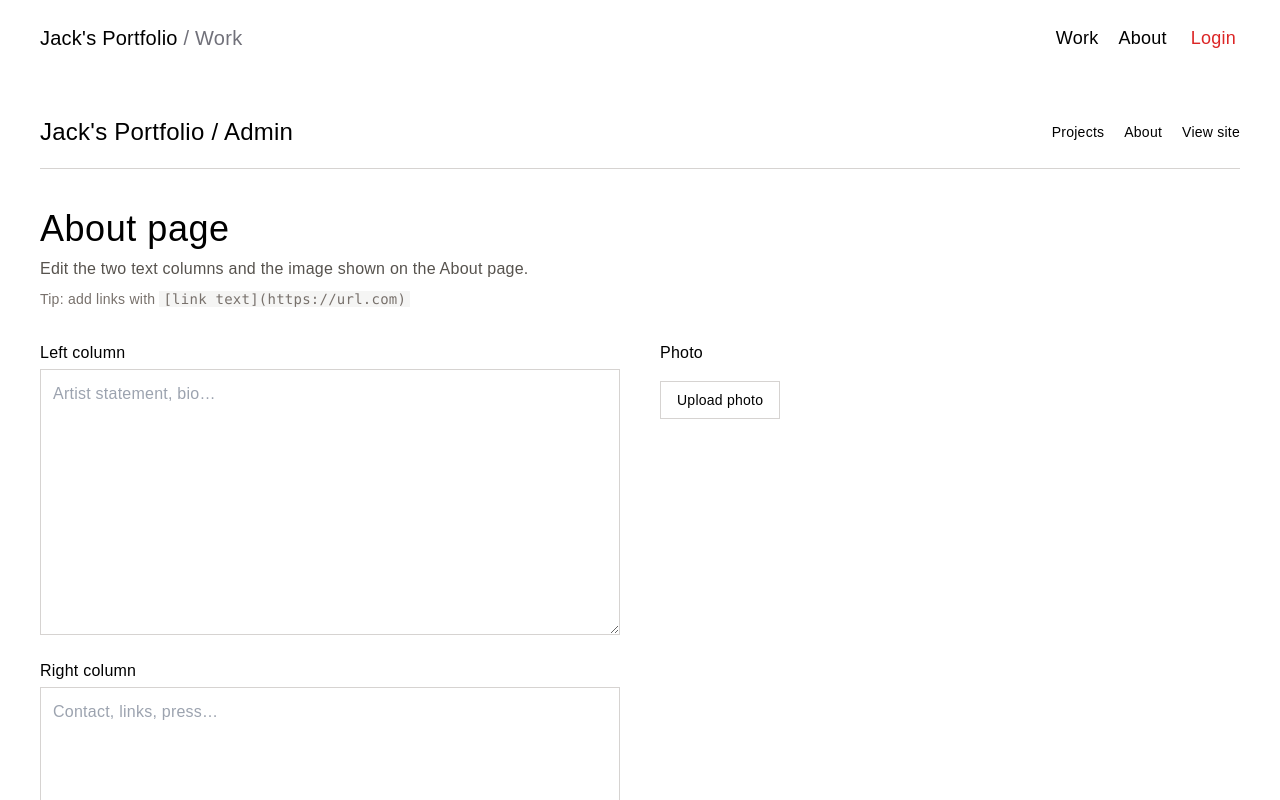
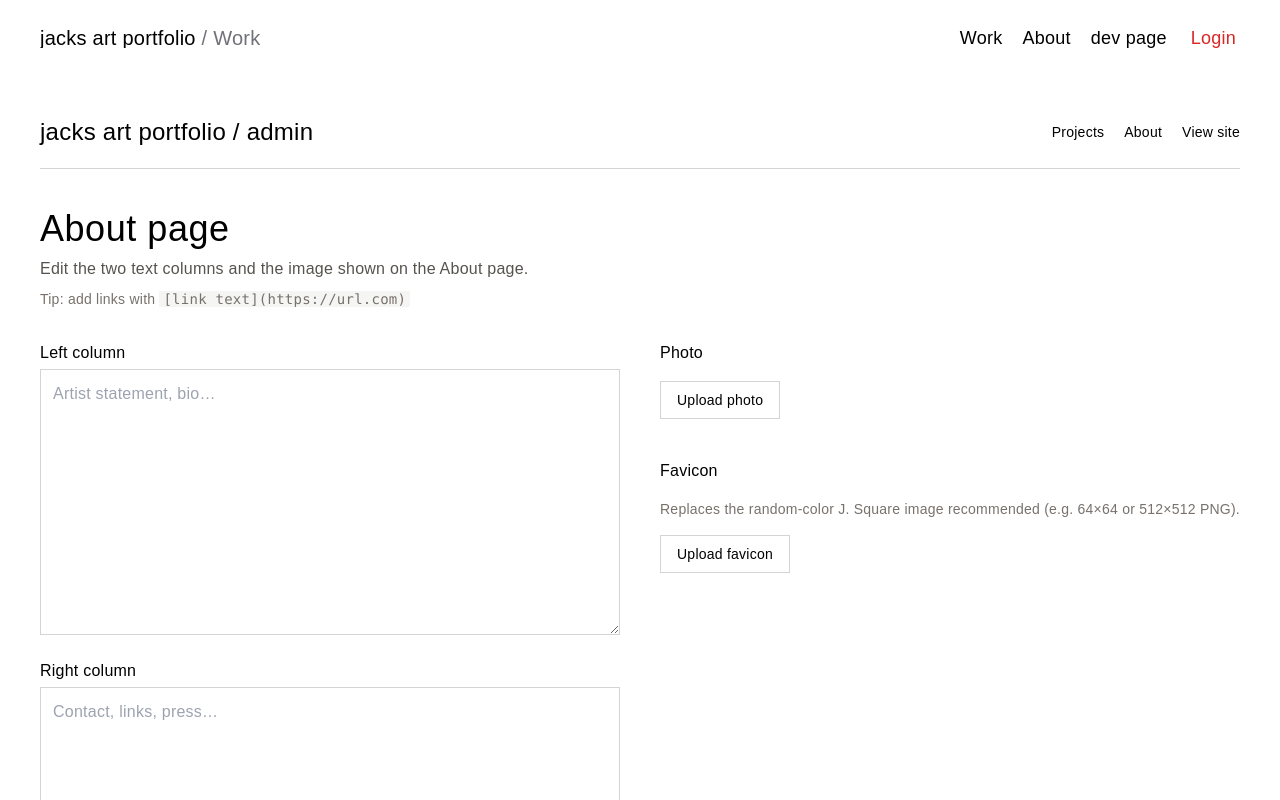
Before and after one commit to jckzif/art-portfolio, a Next.js app: page /admin/about in a window 1280 px wide. Shown: the top 800 px of the page. Built offline with nearby package versions, Linux system fonts and the light colour scheme; no server answers; the database is empty; a web font is replaced by a local one.

Commit message:
Update title, domain, dev page link, admin favicon upload

```diff
--- a/app/admin/layout.tsx
+++ b/app/admin/layout.tsx
@@ -1 +1 @@
-import Link from 'next/link'; export default function AdminLayout({ children }: { children: React.ReactNode }) { return <main className="page py-10"><div className="mb-10 flex items-center justify-between border-b border-stone-300 pb-5"><Link href="/admin" className="text-2xl no-underline">Jack&apos;s Portfolio / Admin</Link><nav className="flex items-center gap-5 text-sm"><Link href="/admin/projects" className="no-underline hover:underline">Projects</Link><Link href="/admin/about" className="no-underline hover:underline">About</Link><Link href="/" className="no-underline hover:underline">View site</Link></nav></div>{children}</main>; }
+import Link from 'next/link'; export default function AdminLayout({ children }: { children: React.ReactNode }) { return <main className="page py-10"><div className="mb-10 flex items-center justify-between border-b border-stone-300 pb-5"><Link href="/admin" className="text-2xl no-underline">jacks art portfolio / admin</Link><nav className="flex items-center gap-5 text-sm"><Link href="/admin/projects" className="no-underline hover:underline">Projects</Link><Link href="/admin/about" className="no-underline hover:underline">About</Link><Link href="/" className="no-underline hover:underline">View site</Link></nav></div>{children}</main>; }
--- a/app/layout.tsx
+++ b/app/layout.tsx
@@ -1,8 +1,13 @@
-import type { Metadata } from 'next'; import { Suspense } from 'react'; import './globals.css'; import { SiteHeader } from '@/components/site-header'; import { DynamicFavicon } from '@/components/dynamic-favicon';
+import type { Metadata } from 'next'; import { Suspense } from 'react'; import './globals.css'; import { SiteHeader } from '@/components/site-header'; import { DynamicFavicon } from '@/components/dynamic-favicon'; import { getAboutContent } from '@/lib/data';
 function siteUrl() {
-  const raw = process.env.NEXT_PUBLIC_SITE_URL || 'http://localhost:3000';
+  const raw = process.env.NEXT_PUBLIC_SITE_URL || 'https://jackzif.art';
   // ensure the value always has a scheme so new URL() doesn't throw
   return raw.startsWith('http') ? raw : `https://${raw}`;
 }
-export const metadata: Metadata = { title: { default: "Jack's Portfolio", template: "%s — Jack's Portfolio" }, description: "Jack's digital art portfolio.", metadataBase: new URL(siteUrl()) };
-export default function RootLayout({ children }: Readonly<{ children: React.ReactNode }>) { return <html lang="en"><body><DynamicFavicon /><Suspense fallback={<header className="page py-5"><span className="text-xl">Jack&apos;s Portfolio</span></header>}><SiteHeader /></Suspense>{children}</body></html>; }
+export const metadata: Metadata = { title: { default: 'jacks art portfolio', template: '%s — jacks art portfolio' }, description: "Jack's digital art portfolio.", metadataBase: new URL(siteUrl()) };
+export default async function RootLayout({ children }: Readonly<{ children: React.ReactNode }>) {
+  const about = await getAboutContent();
+  const faviconUrl = about?.favicon_path
+    ? `${process.env.NEXT_PUBLIC_SUPABASE_URL}/storage/v1/object/public/artwork/${about.favicon_path}`
+    : undefined;
+  return <html lang="en"><body><DynamicFavicon src={faviconUrl} /><Suspense fallback={<header className="page py-5"><span className="text-xl">jacks art portfolio</span></header>}><SiteHeader /></Suspense>{children}</body></html>; }
--- a/components/about-editor.tsx
+++ b/components/about-editor.tsx
@@ -4,12 +4,13 @@ import Image from 'next/image';
 import { createClient } from '@/lib/supabase/client';
 import { allowedImageTypes, maxImageBytes } from '@/lib/utils';
 
-type AboutContent = { id: number; left_text: string; right_text: string; image_path: string | null };
+type AboutContent = { id: number; left_text: string; right_text: string; image_path: string | null; favicon_path: string | null };
 
 export function AboutEditor() {
   const db = createClient();
   const [form, setForm] = useState({ left_text: '', right_text: '' });
   const [imagePath, setImagePath] = useState<string | null>(null);
+  const [faviconPath, setFaviconPath] = useState<string | null>(null);
   const [saving, setSaving] = useState(false);
   const [message, setMessage] = useState('');
   const [loading, setLoading] = useState(true);
@@ -20,6 +21,7 @@ export function AboutEditor() {
         const d = data as AboutContent;
         setForm({ left_text: d.left_text, right_text: d.right_text });
         setImagePath(d.image_path);
+        setFaviconPath(d.favicon_path);
       }
       setLoading(false);
     });
@@ -29,12 +31,12 @@ export function AboutEditor() {
   async function save() {
     setSaving(true);
     setMessage('');
-    const { error } = await db.from('about_content').upsert({ id: 1, ...form, image_path: imagePath });
+    const { error } = await db.from('about_content').upsert({ id: 1, ...form, image_path: imagePath, favicon_path: faviconPath });
     setSaving(false);
     setMessage(error ? `Could not save: ${error.message}` : 'Saved.');
   }
 
-  async function uploadImage(files: FileList | null) {
+  async function uploadImage(files: FileList | null, type: 'photo' | 'favicon' = 'photo') {
     if (!files?.length) return;
     const file = files[0];
     if (!allowedImageTypes.includes(file.type) || file.size > maxImageBytes) {
@@ -42,17 +44,28 @@ export function AboutEditor() {
       return;
     }
     setMessage('Uploading…');
-    if (imagePath) await db.storage.from('artwork').remove([imagePath]);
     const ext = file.name.split('.').pop()?.toLowerCase() || 'jpg';
-    const path = `about/${crypto.randomUUID()}.${ext}`;
-    const { error } = await db.storage.from('artwork').upload(path, file, { contentType: file.type });
-    if (error) { setMessage(`Upload failed: ${error.message}`); return; }
-    setImagePath(path);
-    setMessage('Image uploaded. Click Save to apply.');
+    if (type === 'favicon') {
+      if (faviconPath) await db.storage.from('artwork').remove([faviconPath]);
+      const path = `favicon/${crypto.randomUUID()}.${ext}`;
+      const { error } = await db.storage.from('artwork').upload(path, file, { contentType: file.type });
+      if (error) { setMessage(`Upload failed: ${error.message}`); return; }
+      setFaviconPath(path);
+    } else {
+      if (imagePath) await db.storage.from('artwork').remove([imagePath]);
+      const path = `about/${crypto.randomUUID()}.${ext}`;
+      const { error } = await db.storage.from('artwork').upload(path, file, { contentType: file.type });
+      if (error) { setMessage(`Upload failed: ${error.message}`); return; }
+      setImagePath(path);
+    }
+    setMessage('Uploaded. Click Save to apply.');
   }
 
   const imgUrl = imagePath
     ? `${process.env.NEXT_PUBLIC_SUPABASE_URL}/storage/v1/object/public/artwork/${imagePath}`
+    : null;
+  const faviconUrl = faviconPath
+    ? `${process.env.NEXT_PUBLIC_SUPABASE_URL}/storage/v1/object/public/artwork/${faviconPath}`
     : null;
 
   return (
@@ -111,13 +124,23 @@ export function AboutEditor() {
             )}
             <label className="w-fit cursor-pointer border border-stone-300 px-4 py-2 text-sm hover:bg-stone-50">
               {imgUrl ? 'Replace photo' : 'Upload photo'}
-              <input
-                type="file"
-                accept={allowedImageTypes.join(',')}
-                className="sr-only"
-                onChange={e => uploadImage(e.target.files)}
-              />
+              <input type="file" accept={allowedImageTypes.join(',')} className="sr-only" onChange={e => uploadImage(e.target.files, 'photo')} />
             </label>
+
+            <p className="font-medium mt-6">Favicon</p>
+            <p className="text-sm text-stone-500">Replaces the random-color J. Square image recommended (e.g. 64×64 or 512×512 PNG).</p>
+            {faviconUrl && (
+              <img src={faviconUrl} alt="Current favicon" className="h-16 w-16 rounded" />
+            )}
+            <label className="w-fit cursor-pointer border border-stone-300 px-4 py-2 text-sm hover:bg-stone-50">
+              {faviconUrl ? 'Replace favicon' : 'Upload favicon'}
+              <input type="file" accept={allowedImageTypes.join(',')} className="sr-only" onChange={e => uploadImage(e.target.files, 'favicon')} />
+            </label>
+            {faviconUrl && (
+              <button onClick={async () => { if (faviconPath) await db.storage.from('artwork').remove([faviconPath]); setFaviconPath(null); setMessage('Favicon removed. Click Save to apply.'); }} className="w-fit text-sm text-red-700">
+                Remove favicon (revert to random J)
+              </button>
+            )}
           </div>
         </div>
       )}
--- a/components/dynamic-favicon.tsx
+++ b/components/dynamic-favicon.tsx
@@ -3,8 +3,19 @@ import { useEffect } from 'react';
 
 const COLORS = ['#e63946','#e76f51','#f4a261','#2a9d8f','#457b9d','#6a4c93','#c77dff','#d62828','#023e8a','#1b4332'];
 
-export function DynamicFavicon() {
+export function DynamicFavicon({ src }: { src?: string }) {
   useEffect(() => {
+    const link: HTMLLinkElement = document.querySelector("link[rel~='icon']") || document.createElement('link');
+    link.rel = 'icon';
+
+    if (src) {
+      // use admin-uploaded favicon, bust cache with timestamp
+      link.href = `${src}?v=${Date.now()}`;
+      document.head.appendChild(link);
+      return;
+    }
+
+    // fall back to random-colored J
     const color = COLORS[Math.floor(Math.random() * COLORS.length)];
     const canvas = document.createElement('canvas');
     canvas.width = 64;
@@ -18,10 +29,8 @@ export function DynamicFavicon() {
     ctx.textAlign = 'center';
     ctx.textBaseline = 'middle';
     ctx.fillText('J', 32, 34);
-    const link: HTMLLinkElement = document.querySelector("link[rel~='icon']") || document.createElement('link');
-    link.rel = 'icon';
     link.href = canvas.toDataURL('image/png');
     document.head.appendChild(link);
-  }, []);
+  }, [src]);
   return null;
 }
--- a/components/site-header.tsx
+++ b/components/site-header.tsx
@@ -41,12 +41,13 @@ export function SiteHeader() {
 			<header className="page flex items-center justify-between py-5 text-lg">
 				<div className="flex-1 min-w-0">
 					<Link className="text-xl leading-none no-underline block whitespace-nowrap truncate" href="/">
-						Jack&apos;s Portfolio <span className="text-zinc-500">/ {section}{pageTitle ? ` / ${pageTitle}` : ''}{pageDesc ? ` / ${pageDesc}` : ''}</span>
+						jacks art portfolio <span className="text-zinc-500">/ {section}{pageTitle ? ` / ${pageTitle}` : ''}{pageDesc ? ` / ${pageDesc}` : ''}</span>
 					</Link>
 				</div>
 				<nav aria-label="Main navigation" className="flex items-center gap-5">
 					<Link className="no-underline hover:underline" href="/">Work</Link>
 					<Link className="no-underline hover:underline" href="/about">About</Link>
+					<a className="no-underline hover:underline" href="https://jackzif.dev" target="_blank" rel="noopener noreferrer">dev page</a>
 					<button onClick={() => setOpen(true)} className="text-red-600 hover:text-red-700 bg-transparent border-0 px-1 py-1">Login</button>
 				</nav>
 			</header>
--- a/lib/data.ts
+++ b/lib/data.ts
@@ -3,7 +3,7 @@ import type { Project } from './types';
 
 export { imageUrl } from './images';
 
-export type AboutContent = { id: number; left_text: string; right_text: string; image_path: string | null; updated_at: string };
+export type AboutContent = { id: number; left_text: string; right_text: string; image_path: string | null; favicon_path: string | null; updated_at: string };
 
 export async function getAboutContent(): Promise<AboutContent | null> {
   if (!hasSupabaseConfig()) return null;
```
